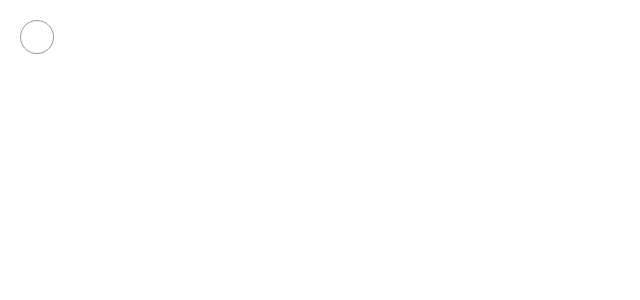
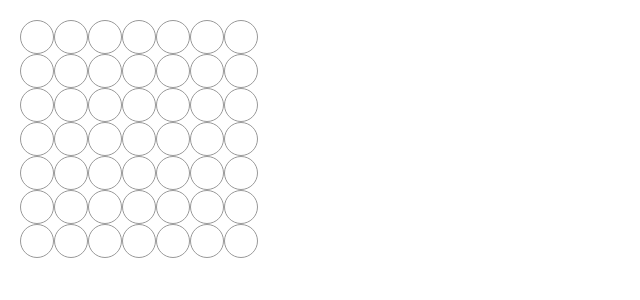
Before and after one commit to jacob-stone9554/ConnectFour, a React (Vite) app in the folder ConnectFour/: page / in a window 1280 px wide. Shown: the top 300 px of the page, without its empty margins (0-640 px from the left). Built offline with nearby package versions, Linux system fonts and the light colour scheme.

Commit message:
Gameboard: Created the board itself. 7 rows and 6 columns

```diff
--- a/ConnectFour/src/App.jsx
+++ b/ConnectFour/src/App.jsx
@@ -1,5 +1,82 @@
 import { useState } from 'react';
 
-export default function Circle() {
+/*
+    Circle is the component that makes up the game board.
+*/
+function Circle() {
     return <button className="circle"></button>
 }
+
+/*
+    Board is what players play on. Standard Connect4 Board is 6 columns by 7 rows (6x7)
+    NOTE: This isn't very elegant. Find a better solution?
+*/
+export default function Board() {
+    return (
+        <>
+            <div className="board-row">
+                <Circle />
+                <Circle />
+                <Circle />
+                <Circle />
+                <Circle />
+                <Circle />
+                <Circle />
+            </div>
+            <div className="board-row">
+                <Circle />
+                <Circle />
+                <Circle />
+                <Circle />
+                <Circle />
+                <Circle />
+                <Circle />
+            </div>
+            <div className="board-row">
+                <Circle />
+                <Circle />
+                <Circle />
+                <Circle />
+                <Circle />
+                <Circle />
+                <Circle />
+            </div>
+            <div className="board-row">
+                <Circle />
+                <Circle />
+                <Circle />
+                <Circle />
+                <Circle />
+                <Circle />
+                <Circle />
+            </div>
+            <div className="board-row">
+                <Circle />
+                <Circle />
+                <Circle />
+                <Circle />
+                <Circle />
+                <Circle />
+                <Circle />
+            </div>
+            <div className="board-row">
+                <Circle />
+                <Circle />
+                <Circle />
+                <Circle />
+                <Circle />
+                <Circle />
+                <Circle />
+            </div>
+            <div className="board-row">
+                <Circle />
+                <Circle />
+                <Circle />
+                <Circle />
+                <Circle />
+                <Circle />
+                <Circle />
+            </div>
+        </>
+    );
+}
--- a/ConnectFour/src/styles.css
+++ b/ConnectFour/src/styles.css
@@ -16,3 +16,9 @@ body {
     width: 34px;
     border-radius: 100%;
 }
+
+.board-row:after {
+    clear: both;
+    content: '';
+    display: table;
+  }
```
